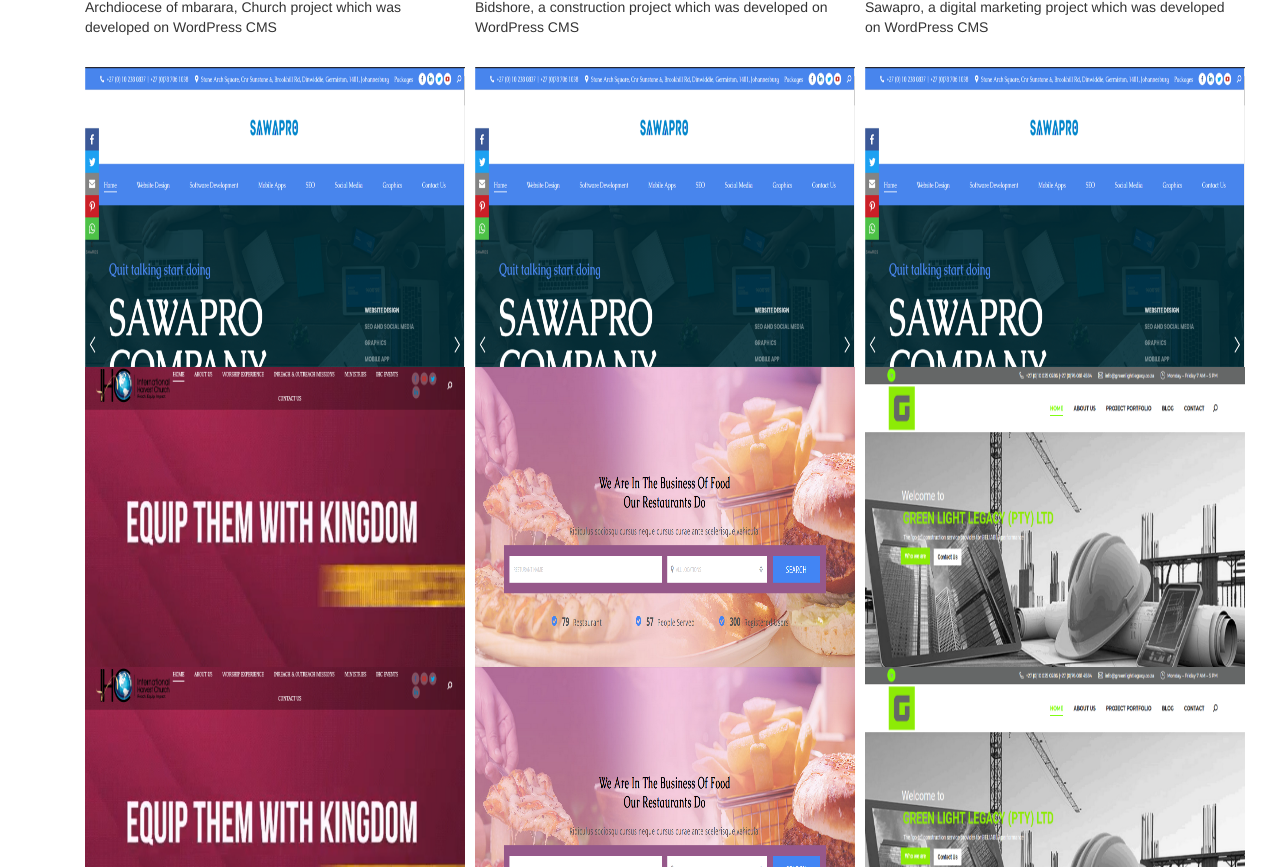
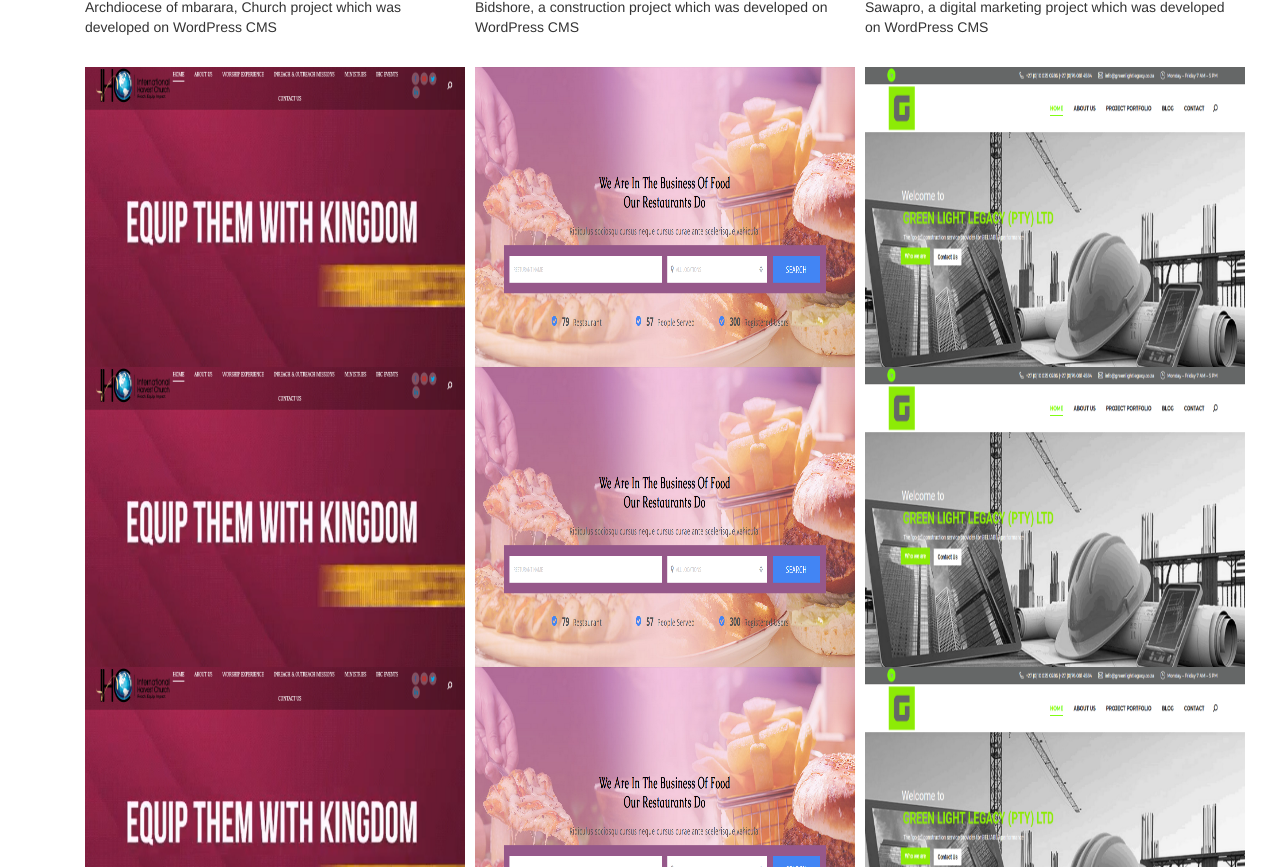
Before and after one commit to kuleleonard/Kule_Leonard, a plain HTML site: page index.html in a window 1280 px wide. Shown: the part 2503-3370 px from the top of the page. Drawn offline with nearby package versions, Linux system fonts and the light colour scheme.

Commit message:
Update index.html

```diff
--- a/index.html
+++ b/index.html
@@ -309,21 +309,21 @@ the technology industry and am excited to apply these strength to whatever role
    <div class="container">
      <div class="row">
           <div class="col-sm-4">
-		  <a href="https://www.sawapro.co.za/" target="_blant"><img src="images/sawapro.png" alt="sawapro" height="300" width="380"></a>
+		  <a href="https://www.sawapro.co.za/" target="_blant"><img src="images/intharvest.png" alt="sawapro" height="300" width="380"></a>
 	     <a href="https://intharvest.com/" target="_blant"><img src="images/intharvest.png" alt="International harvest" height="300" width="380"></a>
             <a href="https://intharvest.com/" target="_blant"><img src="images/intharvest.png" alt="International harvest" height="300" width="380"></a>
             <p>International harvest, church project which was developed on WordPress CMS</p>
           </div>
 
           <div class="col-sm-4">
-		  <a href="https://www.sawapro.co.za/" target="_blant"><img src="images/sawapro.png" alt="sawapro" height="300" width="380"></a>
+		  <a href="https://www.sawapro.co.za/" target="_blant"><img src="images/hot-food-delivery.png" alt="sawapro" height="300" width="380"></a>
 	    <a href="https://www.hotfooddelivery.co.za/" target="_blant"><img src="images/hot-food-delivery.png" alt="Hot Food Delivery" height="300" width="380"></a>
             <a href="https://www.hotfooddelivery.co.za/" target="_blant"><img src="images/hot-food-delivery.png" alt="Hot Food Delivery" height="300" width="380"></a>
             <p>Hot Food Delivery, a food delivery project which was developed on WordPress CMS</p>
           </div>
 
           <div class="col-sm-4">
-		  <a href="https://www.sawapro.co.za/" target="_blant"><img src="images/sawapro.png" alt="sawapro" height="300" width="380"></a>
+		  <a href="https://www.sawapro.co.za/" target="_blant"><img src="images/green-light-legacy.png" alt="sawapro" height="300" width="380"></a>
 	    <a href="https://www.greenlightlegacy.co.za/" target="_blant"><img src="images/green-light-legacy.png" alt="Green light legacy" height="300" width="380"></a>
             <a href="https://www.greenlightlegacy.co.za/" target="_blant"><img src="images/green-light-legacy.png" alt="Green light legacy" height="300" width="380"></a>
             <p>Green light legacy, a construction project which was developed on WordPress CMS</p>
```
